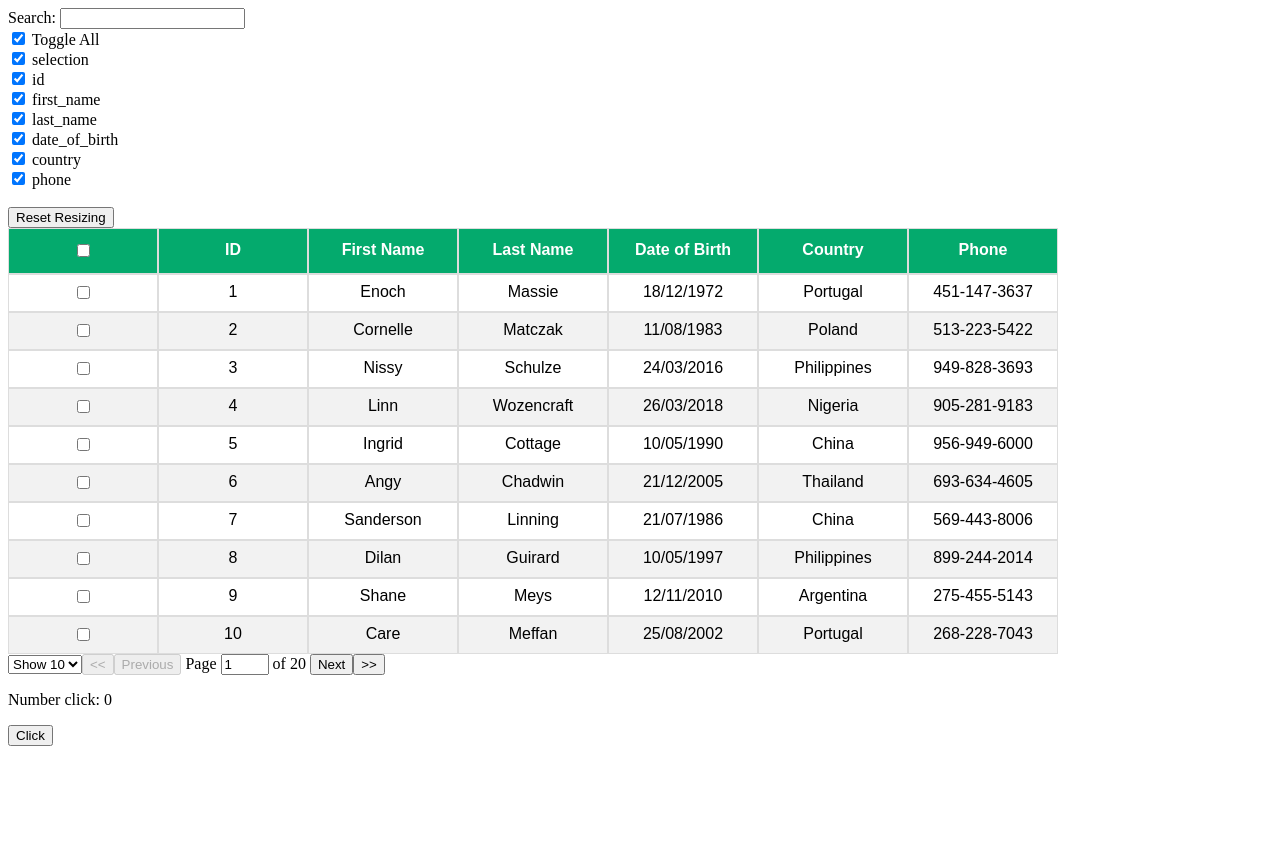
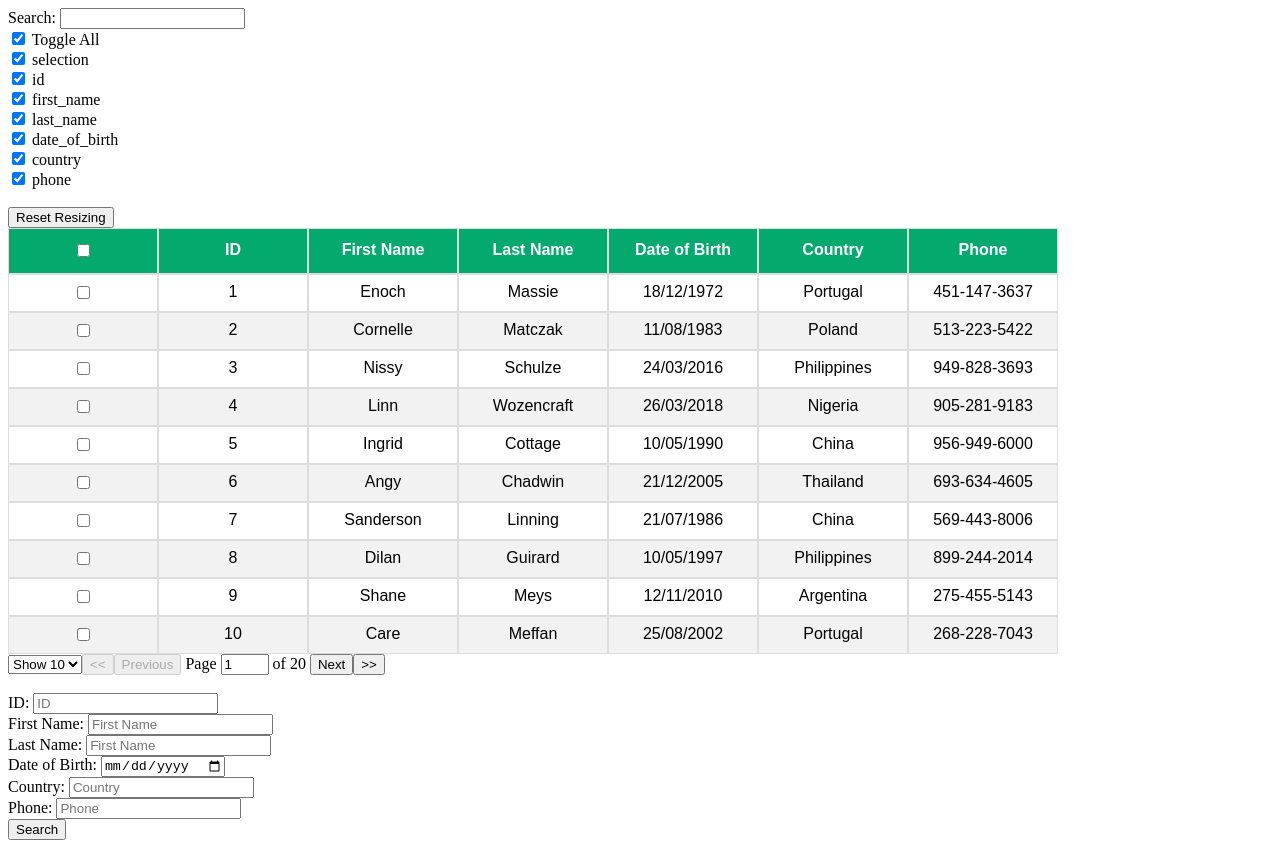
Before and after one commit to tranhang12/react-basic-table, a React (Create React App) app: page / in a window 1280 px wide. Before the commit the page ends 800 px from the top, so only its background shows below. Built offline with nearby package versions, Linux system fonts and the light colour scheme.

Commit message:
search not yet done

```diff
--- a/package.json
+++ b/package.json
@@ -3,13 +3,18 @@
   "version": "0.1.0",
   "private": true,
   "dependencies": {
+    "@chakra-ui/react": "^2.3.5",
+    "@emotion/react": "^11.10.4",
+    "@emotion/styled": "^11.10.4",
     "@testing-library/jest-dom": "^5.16.5",
     "@testing-library/react": "^13.4.0",
     "@testing-library/user-event": "^13.5.0",
     "axios": "^0.27.2",
     "date-fns": "^2.29.3",
+    "framer-motion": "^7.5.3",
     "react": "^18.2.0",
     "react-dom": "^18.2.0",
+    "react-filter-builder": "^1.2.0",
     "react-scripts": "^5.0.1",
     "react-table": "^7.8.0",
     "web-vitals": "^2.1.4"
--- a/src/App.js
+++ b/src/App.js
@@ -2,14 +2,15 @@ import {BasicTable} from './components/BasicTable'
 import { COLUMNS } from "./components/columns";
 import MOCK_DATA from "./components/MOCK_DATA.json";
 import { useMemo } from 'react';
-import { Test } from './components/Test';
+import SearchForm from './components/SearchForm';
 function App() {
   const columns = useMemo(() => COLUMNS, []);
   const data = useMemo(() => MOCK_DATA, []);
   return (
     <div className="App">
-      <BasicTable columns={columns} data={data} />
-      <Test />
+       <BasicTable columns={columns} data={data} />
+       <br />
+      <SearchForm />
     </div>
   );
 }
--- a/src/components/BasicTable.js
+++ b/src/components/BasicTable.js
@@ -1,11 +1,11 @@
 import React from "react";
-import { useRowSelect } from "react-table";
 import {
   useFilters,
   useGlobalFilter,
   useTable,
   useSortBy,
   usePagination,
+  useRowSelect,
   useBlockLayout,
   useResizeColumns,
 } from "react-table";
@@ -14,12 +14,6 @@ import { GlobalFilter } from "./GlobalFilter";
 import { IndeterminateCheckbox } from "./Checkbox";
 
 export const BasicTable = ({ columns, data }) => {
-  const [records, setRecords] = React.useState(data)
-
-  const getRowId = React.useCallback(row => {
-    return row.id
-  }, [])
-
   const defaultColumn = React.useMemo(
     () => ({
       minWidth: 30,
@@ -36,7 +30,7 @@ export const BasicTable = ({ columns, data }) => {
     prepareRow,
     state,
     setGlobalFilter,
-    //pagination
+    //--pagination
     page,
     nextPage,
     previousPage,
@@ -45,10 +39,10 @@ export const BasicTable = ({ columns, data }) => {
     pageOptions,
     gotoPage,
     pageCount,
-    //column resizing
+    //--column resizing
     setPageSize,
     resetResizing,
-    //colum hiding
+    //--colum hiding
     allColumns,
     getToggleHideAllColumnsProps,
     // selectedFlatRows,
@@ -56,7 +50,7 @@ export const BasicTable = ({ columns, data }) => {
   } = useTable(
     {
       columns,
-      data: records,
+      data,
       defaultColumn,
     },
     useFilters,
@@ -71,7 +65,6 @@ export const BasicTable = ({ columns, data }) => {
         // Let's make a column for selection
         {
           id: "selection",
-          // The header can use the table's getToggleAllRowsSelectedProps method
           // to render a checkbox
           Header: ({ getToggleAllRowsSelectedProps }) => (
             <div>
@@ -103,10 +96,10 @@ export const BasicTable = ({ columns, data }) => {
           <IndeterminateCheckbox {...getToggleHideAllColumnsProps()} /> Toggle
           All
         </div>
-        {allColumns.map(column => (
+        {allColumns.map((column) => (
           <div key={column.id}>
             <label>
-              <input type="checkbox" {...column.getToggleHiddenProps()} />{' '}
+              <input type="checkbox" {...column.getToggleHiddenProps()} />{" "}
               {column.id}
             </label>
           </div>
@@ -115,7 +108,7 @@ export const BasicTable = ({ columns, data }) => {
       </div>
       {/* column resizing */}
       <button onClick={resetResizing}>Reset Resizing</button>
-      <table {...getTableProps()}>
+      <table id="example" {...getTableProps()}>
         <thead>
           {headerGroups.map((headerGroup) => (
             <tr {...headerGroup.getHeaderGroupProps()}>
@@ -129,6 +122,7 @@ export const BasicTable = ({ columns, data }) => {
                         : " 🔼"
                       : ""}
                   </span>
+
                   <div
                     {...column.getResizerProps()}
                     className={`resizer ${
--- /dev/null
+++ b/src/components/SearchForm.js
@@ -0,0 +1,88 @@
+import React, {useState} from 'react';
+
+function SearchForm() {
+
+    const [inputField , setInputField] = useState({
+        id: "",
+        first_name: '',
+        last_name: '',
+        date_of_birth: '',
+        country: '',
+        phone: '',
+    })
+
+    const inputsHandler = (e) =>{
+        setInputField( {[e.target.name]: e.target.value} )
+    }
+
+    const submitButton = (e) =>{
+        setInputField(e.target.value)
+    }
+
+    return (
+        <div>
+            <label>ID:</label>{" "}
+            <input
+            type="text"
+            name="id"
+            onChange={inputsHandler}
+            placeholder="ID"
+            value={inputField.id}/>
+
+            <br/>
+
+            <label>First Name:</label>{" "}
+            <input
+            type="text"
+            name="first_name"
+            onChange={inputsHandler}
+            placeholder="First Name"
+            value={inputField.first_name}/>
+
+            <br/>
+
+            <label>Last Name:</label>{" "}
+            <input
+            type="text"
+            name="last_name"
+            onChange={inputsHandler}
+            placeholder="First Name"
+            value={inputField.last_name}/>
+
+            <br/>
+
+            <label>Date of Birth: </label>{" "}
+            <input
+            type="date"
+            name="date_of_birth"
+            onChange={inputsHandler}
+            placeholder="Date of Birth"
+            value={inputField.date_of_birth}/>
+
+            <br/>
+
+            <label>Country:</label>{" "}
+            <input
+            type="text"
+            name="country"
+            onChange={inputsHandler}
+            placeholder="Country"
+            value={inputField.country}/>
+
+            <br/>
+
+            <label>Phone:</label>{" "}
+            <input
+            type="phone"
+            name="phone"
+            onChange={inputsHandler}
+            placeholder="Phone"
+            value={inputField.phone}/>
+
+            <br/>
+            <button onClick={submitButton}>Search</button>
+        </div>
+    )
+}
+
+export default SearchForm
--- a/src/components/table.css
+++ b/src/components/table.css
@@ -32,8 +32,7 @@ tfoot td {
   text-align: center;
 } */
 
-.th,
-td {
+.th, td {
   position: relative;
 }
 
```
Also changed, not shown: 1 other file (tests, documents, lock files or other folders).
